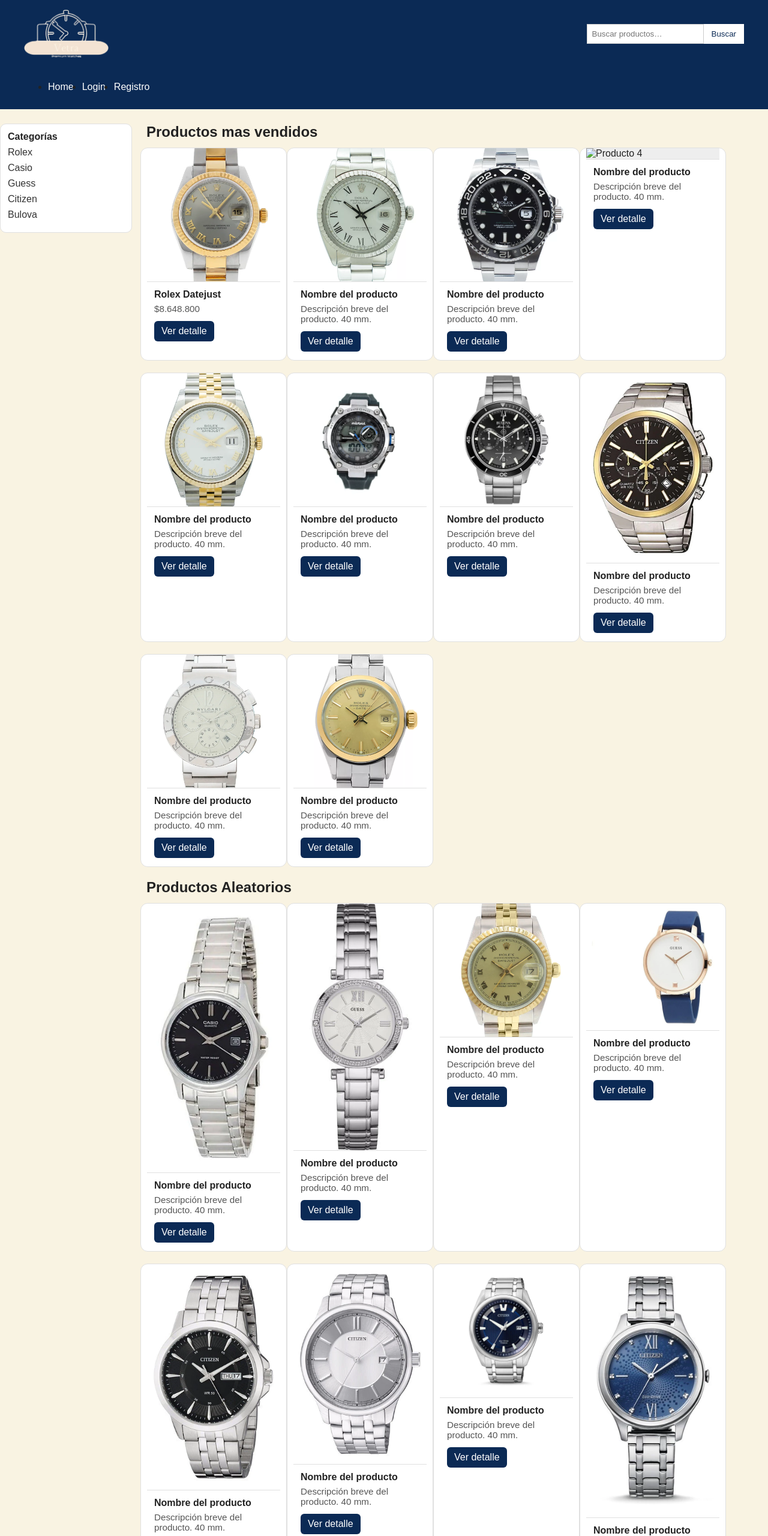
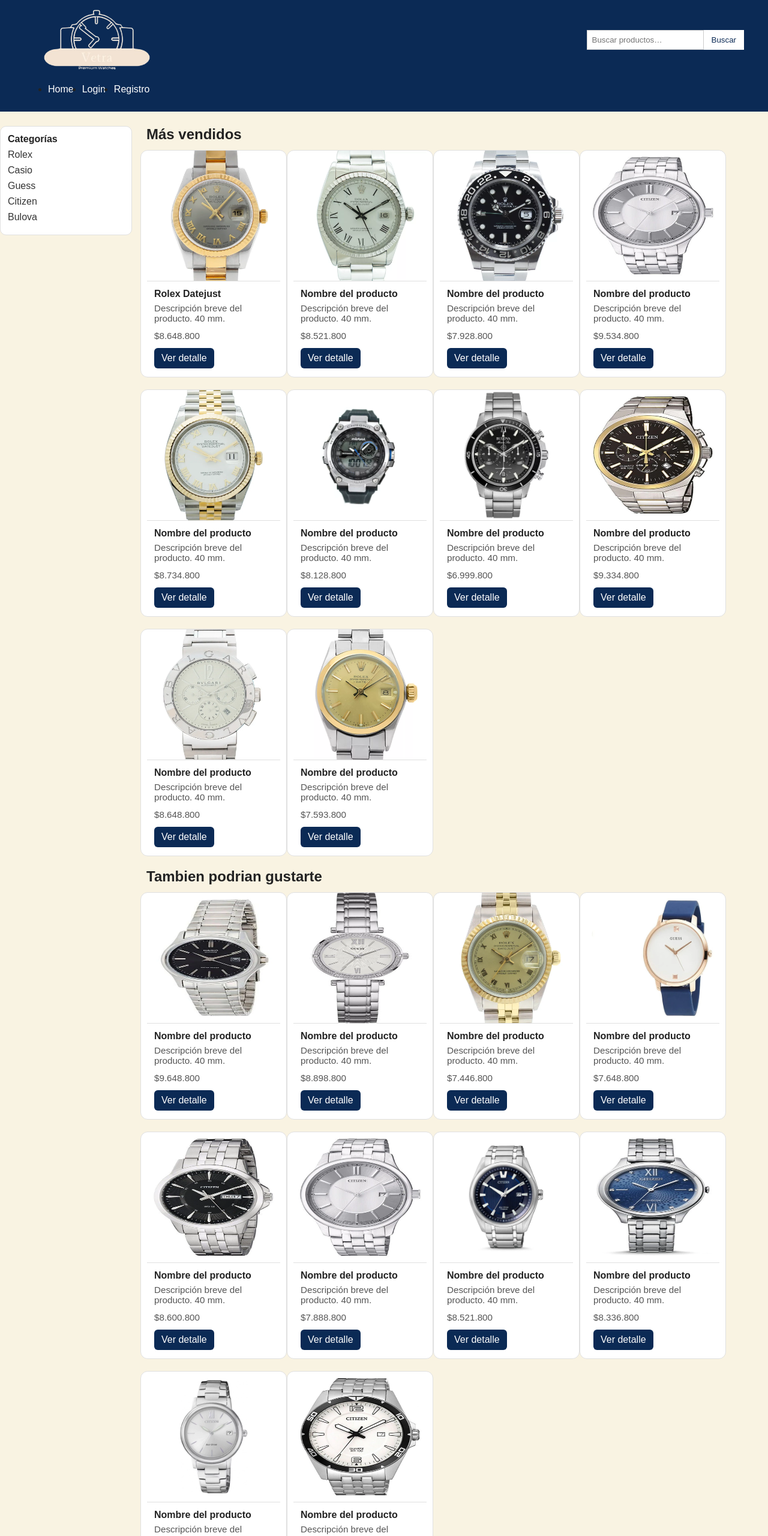
Before and after one commit to Iosef-Sutton/pi-grupo-10, a plain HTML site: page index.html in a window 1280 px wide. Shown: the top 2560 px of the page at 60% size. Drawn offline with Linux system fonts and the light colour scheme.

Commit message:
Cambios en el header

```diff
--- a/css/style.css
+++ b/css/style.css
@@ -10,7 +10,7 @@ body{background:#f9f3e2;margin:0;font-family:Arial, sans-serif;color:#222}
 .topbar{
   display:flex;
   align-items:center;
-  padding:16px 0;
+  padding:16px 0 0;
   overflow:visible;
 }
 
@@ -18,8 +18,9 @@ body{background:#f9f3e2;margin:0;font-family:Arial, sans-serif;color:#222}
 .logo{display:flex;align-items:center}
 .logo img{
   display:block;
-  height:80px;
+  height:100px;
   width:auto;
+  margin-left: 33px;
 }
 
 
@@ -89,6 +90,7 @@ body{background:#f9f3e2;margin:0;font-family:Arial, sans-serif;color:#222}
 .sto article img{
   display:block;
   width:100%;
+  height: 217px;
   background:#eee;
   border-bottom:1px solid #e0e0e0;
 }
--- a/index.html
+++ b/index.html
@@ -54,13 +54,13 @@
     <section class="content">
 
 
-      <h2 class="section-title">Productos mas vendidos</h2>
+      <h2 class="section-title">Más vendidos</h2>
       <section class="sto">
         <article class="article1">
           <img src="./img/Reloj1.webp" alt="Producto 1">
           <h2>Rolex Datejust</h2>
+          <p>Descripción breve del producto. 40 mm.</p>
           <p>$8.648.800</p>
-          <p></p>
           <div><a class="btn" href="./product.html">Ver detalle</a></div>
         </article>
 
@@ -68,6 +68,7 @@
           <img src="./img/Reloj2.webp" alt="Producto 2">
           <h2>Nombre del producto</h2>
           <p>Descripción breve del producto. 40 mm.</p>
+          <p>$8.521.800</p>
           <div><a class="btn" href="./product.html">Ver detalle</a></div>
         </article>
 
@@ -75,13 +76,15 @@
           <img src="./img/Reloj3.webp" alt="Producto 3">
           <h2>Nombre del producto</h2>
           <p>Descripción breve del producto. 40 mm.</p>
+          <p>$7.928.800</p>
           <div><a class="btn" href="./product.html">Ver detalle</a></div>
         </article>
 
         <article class="article2">
-          <img src="." alt="Producto 4">
+          <img src="./img/Reloj16.webp" alt="Producto 4">
           <h2>Nombre del producto</h2>
           <p>Descripción breve del producto. 40 mm.</p>
+          <p>$9.534.800</p>
           <div><a class="btn" href="./product.html">Ver detalle</a></div>
         </article>
 
@@ -89,6 +92,7 @@
           <img src="./img/Reloj5.webp" alt="Producto 5">
           <h2>Nombre del producto</h2>
           <p>Descripción breve del producto. 40 mm.</p>
+          <p>$8.734.800</p>
           <div><a class="btn" href="./product.html">Ver detalle</a></div>
         </article>
 
@@ -96,6 +100,7 @@
           <img src="./img/Reloj6.webp" alt="Producto 6">
           <h2>Nombre del producto</h2>
           <p>Descripción breve del producto. 40 mm.</p>
+          <p>$8.128.800</p>
           <div><a class="btn" href="./product.html">Ver detalle</a></div>
         </article>
 
@@ -103,6 +108,7 @@
           <img src="./img/Reloj7.webp" alt="Producto 7">
           <h2>Nombre del producto</h2>
           <p>Descripción breve del producto. 40 mm.</p>
+          <p>$6.999.800</p>
           <div><a class="btn" href="./product.html">Ver detalle</a></div>
         </article>
 
@@ -110,6 +116,7 @@
           <img src="./img/Reloj8.webp" alt="Producto 8">
           <h2>Nombre del producto</h2>
           <p>Descripción breve del producto. 40 mm.</p>
+          <p>$9.334.800</p>
           <div><a class="btn" href="./product.html">Ver detalle</a></div>
         </article>
 
@@ -117,6 +124,7 @@
           <img src="./img/Reloj9.webp" alt="Producto 9">
           <h2>Nombre del producto</h2>
           <p>Descripción breve del producto. 40 mm.</p>
+          <p>$8.648.800</p>
           <div><a class="btn" href="./product.html">Ver detalle</a></div>
         </article>
 
@@ -124,80 +132,91 @@
           <img src="./img/Reloj10.webp" alt="Producto 10">
           <h2>Nombre del producto</h2>
           <p>Descripción breve del producto. 40 mm.</p>
+          <p>$7.593.800</p>
           <div><a class="btn" href="./product.html">Ver detalle</a></div>
         </article>
       </section>
 
 
-      <h2 class="section-title">Productos Aleatorios</h2>
+      <h2 class="section-title">Tambien podrian gustarte</h2>
       <section class="sto">
         <article class="article1">
-          <img src="./img/Reloj11.webp" alt="Más vendido 1">
+          <img src="./img/Reloj11.webp" alt="Reloj">
           <h2>Nombre del producto</h2>
           <p>Descripción breve del producto. 40 mm.</p>
+          <p>$9.648.800</p>
           <div><a class="btn" href="./product.html">Ver detalle</a></div>
         </article>
 
         <article class="article2">
-          <img src="./img/Reloj12.webp" alt="Más vendido 2">
+          <img src="./img/Reloj12.webp" alt="Reloj">
           <h2>Nombre del producto</h2>
           <p>Descripción breve del producto. 40 mm.</p>
+          <p>$8.898.800</p>
           <div><a class="btn" href="./product.html">Ver detalle</a></div>
         </article>
 
         <article class="article1">
-          <img src="./img/Reloj13.webp" alt="Más vendido 3">
+          <img src="./img/Reloj13.webp" alt="Reloj">
           <h2>Nombre del producto</h2>
           <p>Descripción breve del producto. 40 mm.</p>
+          <p>$7.446.800</p>
           <div><a class="btn" href="./product.html">Ver detalle</a></div>
         </article>
 
         <article class="article2">
-          <img src="./img/Reloj14.webp" alt="Más vendido 4">
+          <img src="./img/Reloj14.webp" alt="Reloj">
           <h2>Nombre del producto</h2>
           <p>Descripción breve del producto. 40 mm.</p>
+          <p>$7.648.800</p>
           <div><a class="btn" href="./product.html">Ver detalle</a></div>
         </article>
 
         <article class="article1">
-          <img src="./img/Reloj15.webp" alt="Más vendido 5">
+          <img src="./img/Reloj15.webp" alt="Reloj">
           <h2>Nombre del producto</h2>
           <p>Descripción breve del producto. 40 mm.</p>
+          <p>$8.600.800</p>
           <div><a class="btn" href="./product.html">Ver detalle</a></div>
         </article>
 
         <article class="article2">
-          <img src="./img/Reloj16.webp" alt="Más vendido 6">
+          <img src="./img/Reloj16.webp" alt="Reloj">
           <h2>Nombre del producto</h2>
           <p>Descripción breve del producto. 40 mm.</p>
+          <p>$7.888.800</p>
           <div><a class="btn" href="./product.html">Ver detalle</a></div>
         </article>
 
         <article class="article1">
-          <img src="./img/Reloj17.webp" alt="Más vendido 7">
+          <img src="./img/Reloj17.webp" alt="Reloj">
           <h2>Nombre del producto</h2>
           <p>Descripción breve del producto. 40 mm.</p>
+          <p>$8.521.800</p>
           <div><a class="btn" href="./product.html">Ver detalle</a></div>
         </article>
 
         <article class="article2">
-          <img src="./img/Reloj18.webp" alt="Más vendido 8">
+          <img src="./img/Reloj18.webp" alt="Reloj">
           <h2>Nombre del producto</h2>
           <p>Descripción breve del producto. 40 mm.</p>
-          <div><a class="btn" href="./product.html">Ver detalle</a></div>
+          <p>$8.336.800</p>
+         <div><a class="btn" href="./product.html">Ver detalle</a></div>
         </article>
 
         <article class="article1">
-          <img src="./img/Reloj19.webp" alt="Más vendido 9">
+          <img src="./img/Reloj19.webp" alt="Reloj">
           <h2>Nombre del producto</h2>
           <p>Descripción breve del producto. 40 mm.</p>
+          <p>$6.726.800</p>
           <div><a class="btn" href="./product.html">Ver detalle</a></div>
         </article>
 
         <article class="article2">
-          <img src="./img/Reloj20.webp" alt="Más vendido 10">
+          <img src="./img/Reloj20.webp" alt="Reloj">
           <h2>Nombre del producto</h2>
           <p>Descripción breve del producto. 40 mm.</p>
+          <p>$9.567.800</p>
           <div><a class="btn" href="./product.html">Ver detalle</a></div>
         </article>
       </section>
```
